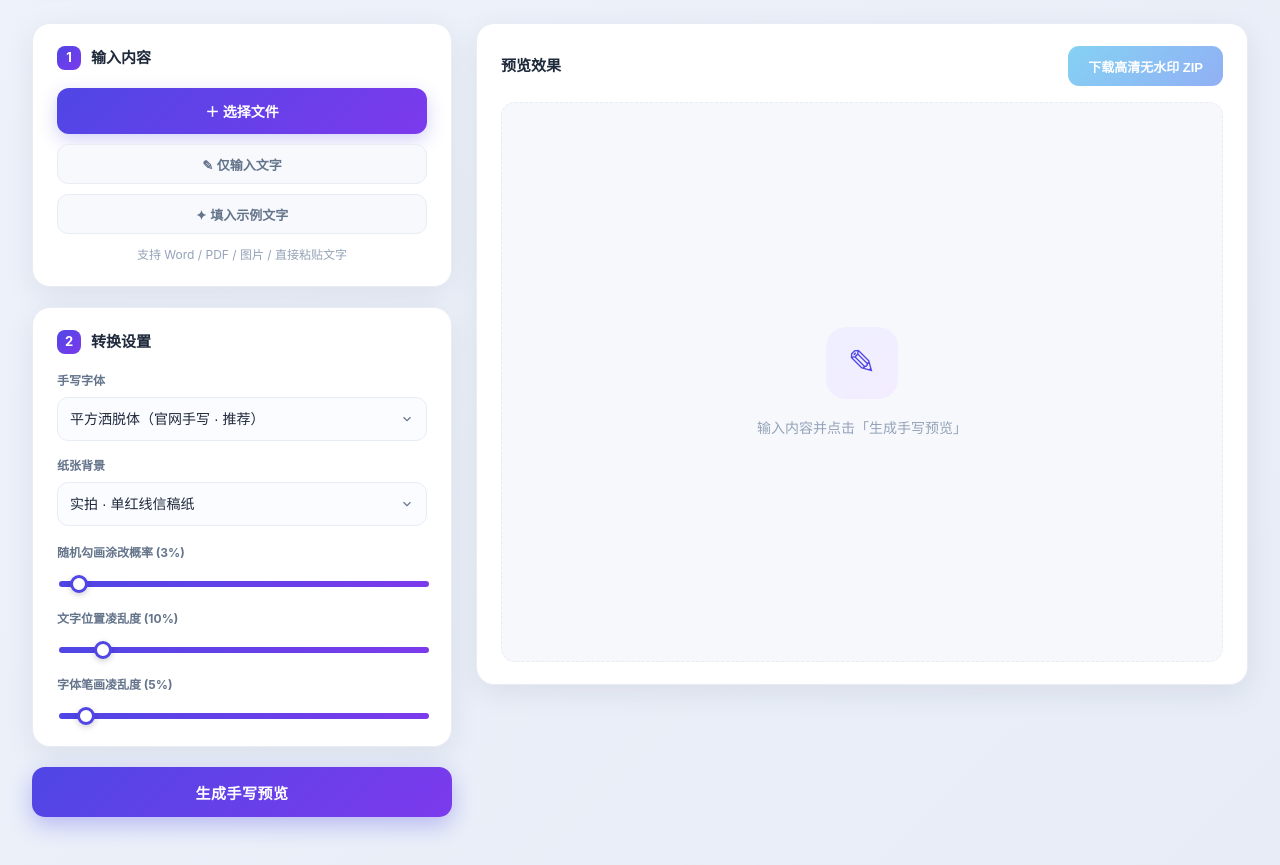
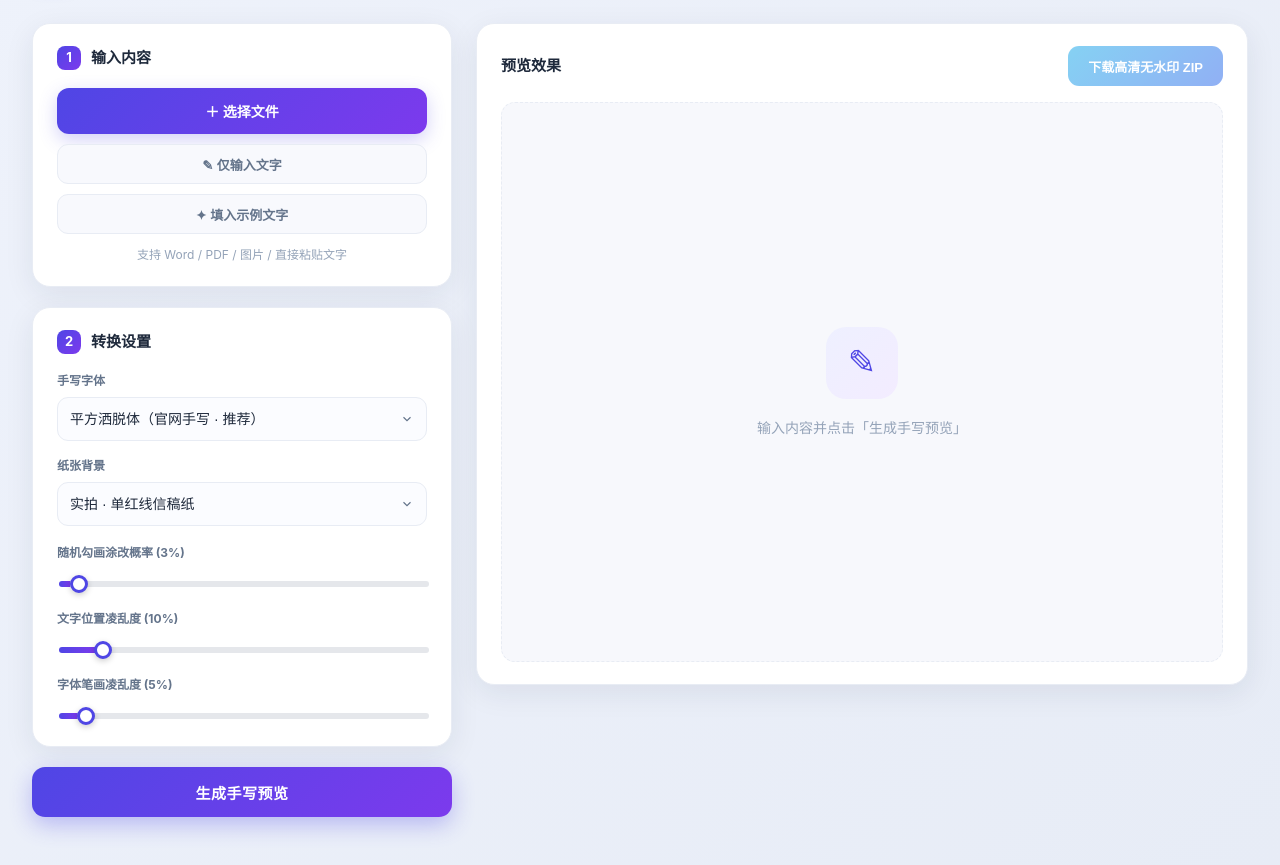
Before and after one commit to gszfzx666/shifram-handwriting, a plain HTML site: page index.html in a window 1280 px wide. Shown: the part 77-942 px from the top of the page. Drawn offline with Linux system fonts and the light colour scheme; a web font is replaced by a local one.

Commit message:
修复滑块填充比例显示

```diff
--- a/app_official.js
+++ b/app_official.js
@@ -200,10 +200,14 @@
     // 滑块实时更新标签
     [['#mistake-rate', '随机勾画涂改概率'], ['#messy-ratio', '文字位置凌乱度'], ['#char-random', '字体笔画凌乱度']].forEach(function (p) {
       var el = $(p[0]); if (!el) return;
-      el.addEventListener('input', function () {
+      function sync() {
         var lab = el.parentNode.querySelector('label');
         if (lab) lab.textContent = p[1] + ' (' + el.value + '%)';
-      });
+        // 填充比例跟随 value：左紫右灰，圆点与填充对齐
+        el.style.setProperty('--pct', el.value + '%');
+      }
+      el.addEventListener('input', sync);
+      sync(); // 初始化填充，避免默认 3%/10%/5% 显示为满格
     });
     // 左侧导航：接本地页面（官网为 Vue 路由，本地用静态页）
     var NAV_TARGET = { '超级DIY': 'superdiy.html', '教程': 'guide.html', 'FAQ': 'guide.html', '分享': '#' };
--- a/css/newui.css
+++ b/css/newui.css
@@ -101,8 +101,11 @@ textarea.ta:focus{outline:none;border-color:var(--brand);box-shadow:0 0 0 3px rg
 .slider-row{margin-top:18px}
 .slider-row label{display:block;font-size:12px;font-weight:700;color:var(--sub);margin-bottom:9px}
 .slider-row input[type=range]{
-  -webkit-appearance:none;width:100%;height:6px;border-radius:999px;
-  background:linear-gradient(90deg,var(--brand),var(--brand2));outline:none;
+  -webkit-appearance:none;width:100%;height:6px;border-radius:999px;outline:none;
+  /* 左段按 --pct 显示紫色填充，右段灰色未填充，圆点位置与填充比例一致 */
+  background:
+    linear-gradient(90deg,var(--brand),var(--brand2)) 0/var(--pct,0%) 100% no-repeat,
+    #e5e7eb;
 }
 .slider-row input[type=range]::-webkit-slider-thumb{
   -webkit-appearance:none;width:18px;height:18px;border-radius:50%;background:#fff;
```
